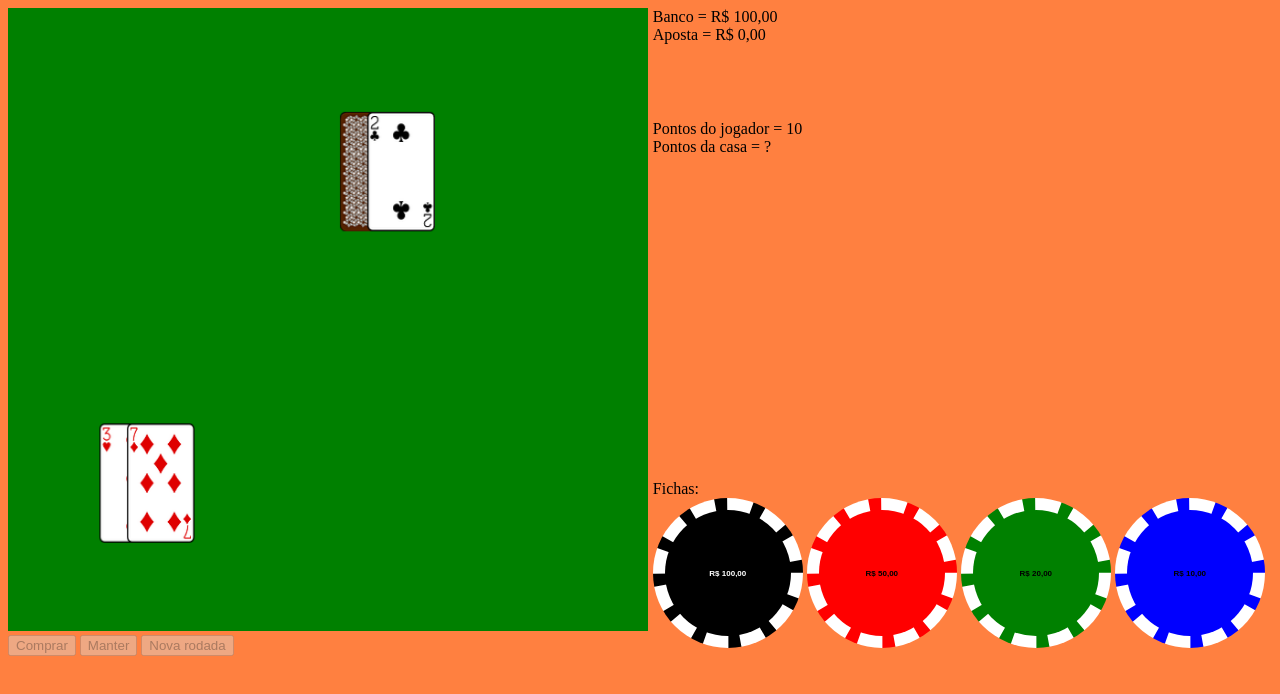
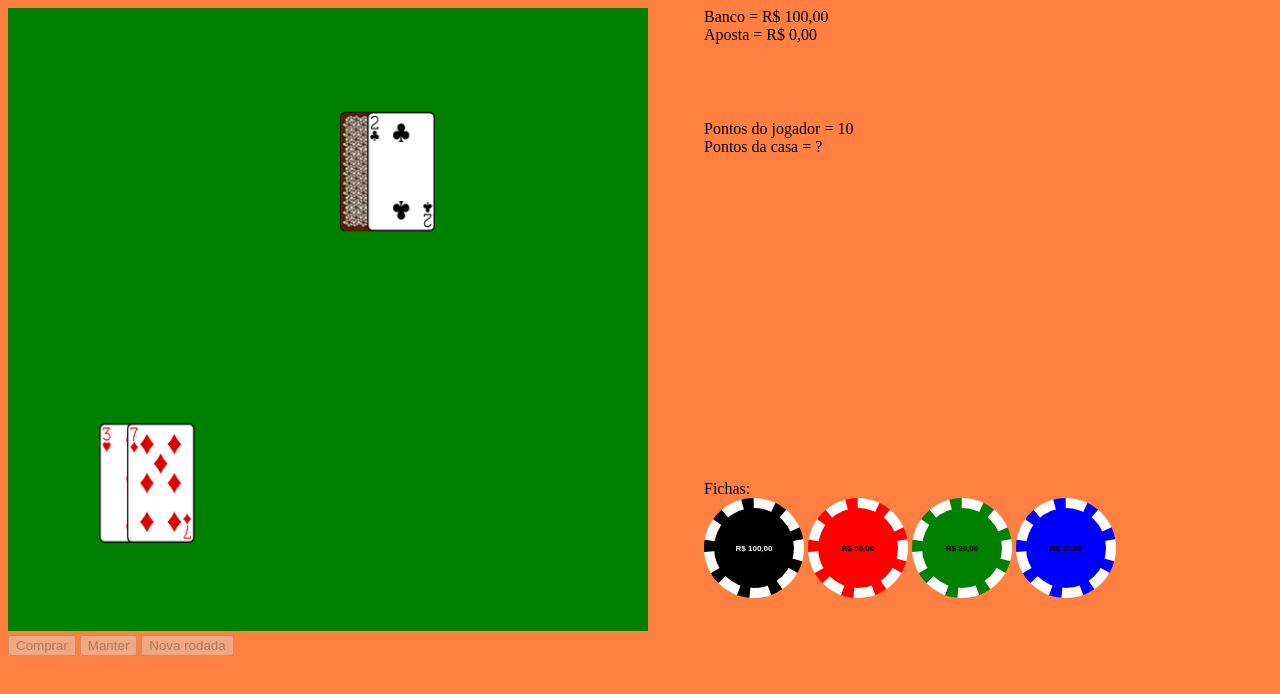
Before and after one commit to ThiagoToWo/jogos-educativos, a plain HTML site: page 21/blackjack.html in a window 1280 px wide. Drawn offline with Linux system fonts and the light colour scheme.

Commit message:
últimos detalhes

```diff
--- a/21/responsive-style.css
+++ b/21/responsive-style.css
@@ -189,23 +189,23 @@ canvas {
 	}
 
 	#valores {
-		left:  51vw;
+		left:  55vw;
 		top:  1vh;
 	}
 
 	#pontos {
-		left:  51vw;
+		left:  55vw;
 		top:  15vh;
 	}
 
 	#fichas {
-		left:  51vw;
+		left:  55vw;
 		top:  60vh;
 	}
 
 	.ficha {
-		height:  150px;
-		width:  150px;
-		border:  12px dashed white;
+		height:  100px;
+		width:  100px;
+		border:  10px dashed white;
 	}
 }
--- a/21/script.js
+++ b/21/script.js
@@ -1,7 +1,7 @@
 const DECK = new Image();
 DECK.src = 'baralho.png';
-const CARTA_W = 960 / 13;
-const CARTA_H = 575 / 5;
+const CARTA_W = 960 / 13; // = 73,84615
+const CARTA_H = 575 / 5; // = 115
 
 // classe Carta
 function Carta(naipe, simbolo, valor, linha, coluna) {
```
